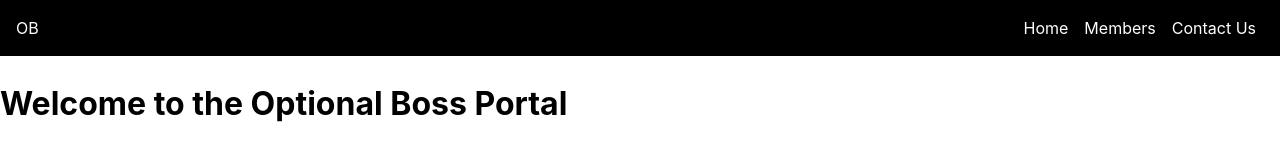
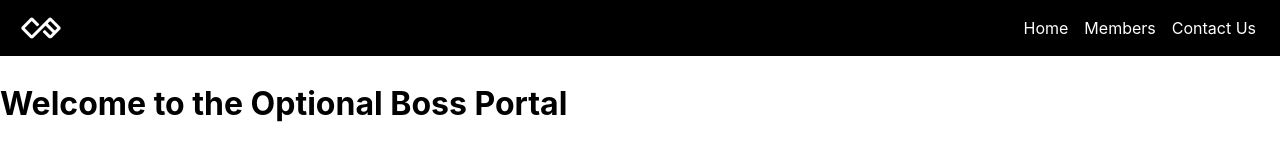
Before and after one commit to nexticodes/Optional-Boss, a React (Create React App) app in the folder ob/: page / in a window 1280 px wide. Shown: the top 160 px of the page. Built offline with nearby package versions, Linux system fonts and the light colour scheme.

Commit message:
Center logo

```diff
--- a/ob/src/components/Header/Header.css
+++ b/ob/src/components/Header/Header.css
@@ -16,7 +16,8 @@
 }
 
 .header__logo {
-    margin-left: 1rem;
+    display: flex;
+    align-items: center;
 }
 
 .header__logo a {
--- a/ob/src/components/Header/Header.js
+++ b/ob/src/components/Header/Header.js
@@ -3,10 +3,14 @@ import React from 'react';
 import DrawerToggleButton from '../SideDrawer/DrawerToggleButton';
 import './Header.css';
 
+import logo from '../../assets/OB logo.jpg'
+
 const Header = props => (
     <header className='header'>
         <nav className='header__navigation'>
-            <div className='header__logo'>OB</div>
+            <div className='header__logo'>
+                <img src={logo} alt="Optional Boss Logo" height="50px" width="50px"/>
+            </div>
             <div className='spacer'></div>
             <div className='header__toggle-button'>
                 <DrawerToggleButton click={props.drawerClickHandler}/>
```
